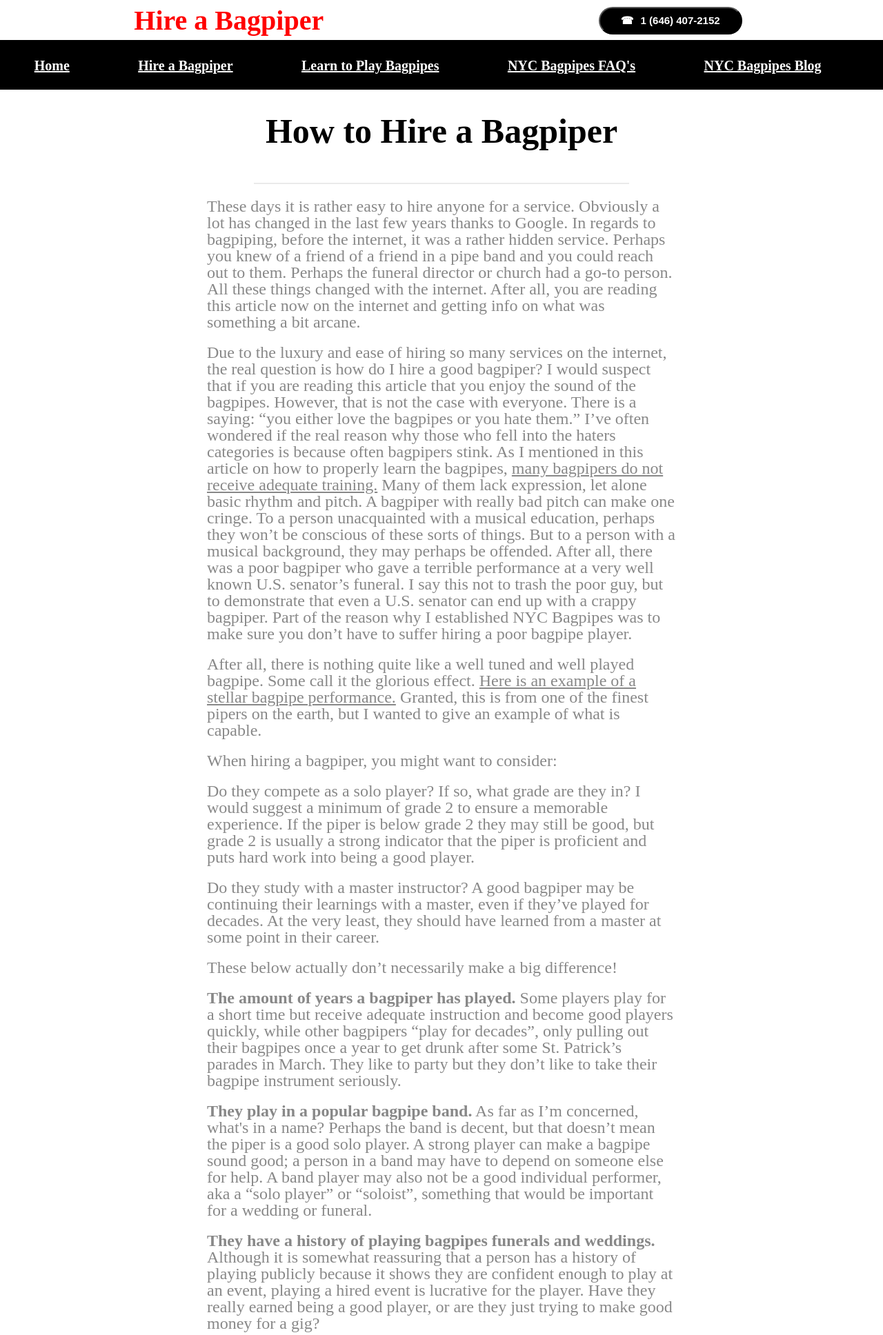
After one commit to CristopherMRodriguez/nycbagpipes-php, a PHP site: page /bagpipe-blog/how-to-hire-a-bagpiper.php in a window 1280 px wide. The commit adds this page. Shown: the top 1936 px of the page at 69% size. Run offline with PHP 8.4, Linux system fonts and the light colour scheme; data that the repository does not hold is empty; some web fonts are replaced.

Commit message:
add 2nd blog post

```diff
--- /dev/null
+++ b/bagpipe-blog/how-to-hire-a-bagpiper.php
@@ -0,0 +1,47 @@
+<?php require "../components/head.php"?>
+		<title>How to Hire a Bagpiper - Tips on Hiring a Good Quality Bagpiper</title>
+		<?php $content = "Here	 are tips on how to hire a bagpiper.  The main key is how to hire a good quality bagpiper since that can be within your reach. Don’t hire a bad bagpiper who will make everyone cringe at your important event.";?>
+		<meta name="description" content="<?php echo $content;?>">
+		<meta property="og:description" content="<?php echo $content;?>">
+	</head>
+	<body>
+		<?php require "../components/googleTagBody.php";?>
+		<?php require "../components/call.php";?>
+		<?php require "../components/nav.php";?>
+
+		<section class="blog-post-section">
+			<div class="blog-post-div">
+				<h1 class="section-title blog-post-title">How to Hire a Bagpiper</h1>
+				<!--img src="" alt="How to Learn the Bagpipes"-->
+
+				<div class="section-border"></div>
+
+				<p class="section-p blog-post-p">These days it is rather easy to hire anyone for a service. Obviously a lot has changed in the last few years thanks to Google. In regards to bagpiping, before the internet, it was a rather hidden service. Perhaps you knew of a friend of a friend in a pipe band and you could reach out to them. Perhaps the funeral director or church had a go-to person. All these things changed with the internet. After all, you are reading this article now on the internet and getting info on what was something a bit arcane.</p>
+				<p class="section-p blog-post-p">Due to the luxury and ease of hiring so many services on the internet, the real question is how do I hire a good bagpiper?  I would suspect that if you are reading this article that you enjoy the sound of the bagpipes.  However, that is not the case with everyone. There is a saying: “you either love the bagpipes or you hate them.” I’ve often wondered if the real reason why those who fell into the haters categories is because often bagpipers stink.  As I mentioned in this article on how to properly learn the bagpipes,
+          <a href="https://nycbagpipes.com/bagpipe-blog/learn-to-play-the-bagpipes-blog.php" target="blank">many bagpipers do not receive adequate training.</a>  Many of them lack expression, let alone basic rhythm and pitch. A bagpiper with really bad pitch can make one cringe. To a person unacquainted with a musical education, perhaps they won’t be conscious of these sorts of things. But to a person with a musical background, they may perhaps be offended.  After all, there was a poor bagpiper who gave a terrible performance at a very well known U.S. senator’s funeral. I say this not to trash the poor guy, but to demonstrate that even a U.S. senator can end up with a crappy bagpiper. Part of the reason why I established NYC Bagpipes was to make sure you don’t have to suffer hiring a poor bagpipe player.</p>
+				<p class="section-p blog-post-p">After all, there is nothing quite like a well tuned and well played bagpipe. Some call it the glorious effect.
+        <a href="https://www.youtube.com/watch?t=1223&v=xVAVE5i_10Q&feature=youtu.be" target="blank">Here is an example of a stellar bagpipe performance.</a>  Granted, this is from one of the finest pipers on the earth, but I wanted to give an example of what is capable.</p>
+				<p class="section-p blog-post-p">When hiring a bagpiper, you might want to consider:</p>
+				<p class="section-p blog-post-p">Do they compete as a solo player? If so, what grade are they in? I would suggest a minimum of grade 2 to ensure a memorable experience.  If the piper is below grade 2 they may still be good, but grade 2 is usually a strong indicator that the piper is proficient and puts hard work into being a good player.</p>
+				<p class="section-p blog-post-p">Do they study with a master instructor?  A good bagpiper may be continuing their learnings with a master, even if they’ve played for decades. At the very least, they should have learned from a master at some point in their career.</p>
+				<p class="section-p blog-post-p">These below actually don’t necessarily make a big difference!</p>
+				<p class="section-p blog-post-p"><span class="bold">The amount of years a bagpiper has played.</span> Some players play for a short time but receive adequate instruction and become good players quickly, while other bagpipers “play for decades”, only pulling out their bagpipes once a year to get drunk after some St. Patrick’s parades in March. They like to party but they don’t like to take their bagpipe instrument seriously.</p>
+				<p class="section-p blog-post-p"><span class="bold">They play in a popular bagpipe band.</span> As far as I’m concerned, what's in a name?  Perhaps the band is decent, but that doesn’t mean the piper is a good solo player. A strong player can make a bagpipe sound good; a person in a band may have to depend on someone else for help. A band player may also not be a good individual performer, aka a “solo player” or “soloist”, something that would be important for a wedding or funeral.</p>
+				<p class="section-p blog-post-p"><span class="bold">They have a history of playing bagpipes funerals and weddings.</span> Although it is somewhat reassuring that a person has a history of playing publicly because it shows they are confident enough to play at an event, playing a hired event is lucrative for the player. Have they really earned being a good player, or are they just trying to make good money for a gig?</p>
+				<p class="section-p blog-post-p">These are just a few things to look out for. You can always ask for a sample from the bagpiper player, which they ought to be able to provide in this modern day of technological ease.</p>
+				<p class="section-p blog-post-p">After you have decided to hire a particular bagpipe player, the rest is usually pretty straight forward. The bagpiper may request a deposit. NYC Bagpipes does so because sometimes people will want to book for the same time slot. Putting a deposit down ensures that the person hiring is serious about their intentions.</p>
+				<p class="section-p blog-post-p">I also strongly suggest a short phone call to the bagpiper. A short 5 minute phone call usually irons out all the details rather than having to email back and forth.</p>
+				<p class="section-p blog-post-p">On the day of the event, the piper should be there early to ensure a good performance. After the performance is over, you can pay them the balance due, usually via cash or PayPal or Venmo.</p>
+				<p class="section-p blog-post-p">I hope this article helps to demonstrate some tips on hiring a good bagpiper, since not all bagpipers are created equally and not all take the craft with the same degree of seriousness. Here at NYC Bagpipes we do!</p>
+
+
+				<div class="section-border"></div>
+				<p class="section-p questions">Have any questions? Shoot me an <a href="mailto: nycbagpipes@gmail.com">email</a>.</p>
+
+			</div>
+		</section>
+
+		<?php require "../components/footer.php";?>
+		<script src="../script.js"></script>
+	</body>
+</html>
--- a/bagpipe-blog/index.php
+++ b/bagpipe-blog/index.php
@@ -23,7 +23,8 @@
 		<section class="blog-link-section">
 			<div class="blog-links">
 				<ul>
-					<li><a class="section-title" href="./bagpipe-blog/learn-to-play-the-bagpipes-blog.php">How to Learn the Bagpipes (the right way)</a></li>
+					<li class="blog-link"><a class="section-title" href="./how-to-hire-a-bagpiper.php">How to Hire a Bagpiper</a></li>
+					<li class="blog-link"><a class="section-title" href="./learn-to-play-the-bagpipes-blog.php">How to Learn the Bagpipes (the right way)</a></li>
 				</ul>
 			</div>
 		</section>
--- a/bagpipe-blog/learn-to-play-the-bagpipes-blog.php
+++ b/bagpipe-blog/learn-to-play-the-bagpipes-blog.php
@@ -81,7 +81,7 @@
 				<p class="section-p blog-post-p">They say you don’t know anything until you can teach it. When a student asks a question, an instructor’s knowledge is put to the test. Perhaps one day your knowledge will be put to the test too.</p>
 
 				<div class="section-border"></div>
-				<p class="section-p blog-post-p">Happy Piping.  Have any questions? Shoot me an <a href="mailto: nycbagpipes@gmail.com">email</a>.</p>
+				<p class="section-p questions">Happy Piping.  Have any questions? Shoot me an <a href="mailto: nycbagpipes@gmail.com">email</a>.</p>
 
 			</div>
 		</section>
--- a/bagpipe-faq/hire-a-bagpiper/index.php
+++ b/bagpipe-faq/hire-a-bagpiper/index.php
@@ -16,7 +16,7 @@
 					Below is a list of commonly asked questions about hiring a bagpiper.
 				</p>
 				<p class="section-p">
-					Coming soon.
+					Coming soon!
 				</p>
 			</div>
 		</section>
--- a/bagpipe-faq/index.php
+++ b/bagpipe-faq/index.php
@@ -36,7 +36,7 @@
 				<h1 class="section-title">Learning Bagpipes FAQ's</h1>
 				<a class="landing-page-button-a" href="<?php echo "/bagpipe-faq/learn-to-play-bagpipes";?>">
 					<button class="landing-page-button">
-						<h2 class="section-subtitle">Online Bagpipe Lessons Info</h2>
+						<h2 class="section-subtitle">How to Learn Bagpipes Info</h2>
 					</button>
 				</a>
 				<p class="section-p">Learn more about commonly asked questions about learning how to play the bagpipes</p>
--- a/bagpipe-faq/learn-to-play-bagpipes/index.php
+++ b/bagpipe-faq/learn-to-play-bagpipes/index.php
@@ -23,7 +23,7 @@
 		<section class="blog-link-section">
 			<div class="blog-links">
 				<ul>
-					<li><a class="section-title" href="../../bagpipe-blog/learn-to-play-the-bagpipes-blog.php">How to Learn the Bagpipes (the right way)</a></li>
+					<li class="blog-link"><a class="section-title" href="../../bagpipe-blog/learn-to-play-the-bagpipes-blog.php">How to Learn the Bagpipes (the right way)</a></li>
 				</ul>
 			</div>
 		</section>
--- a/index.php
+++ b/index.php
@@ -69,6 +69,7 @@
 						<h3 class="section-subtitle">Click here to read the blog.</h3>
 					</button>
 				</a>
+				<a class="home-blog-links" href="./bagpipe-blog/how-to-hire-a-bagpiper.php">How to Hire a Bagpiper</a>
 				<a class="home-blog-links" href="./bagpipe-blog/learn-to-play-the-bagpipes-blog.php">How to Learn the Bagpipes (the right way)</a>
 			</div>
 			<a class="pic-anchor"  class="button" href="<?php echo "/bagpipe-blog";?>">
--- a/styles.css
+++ b/styles.css
@@ -491,6 +491,19 @@ p {
 	text-align: left;
 }
 
+.blog-link {
+	text-align: left;
+	margin: 50px;
+}
+
+.bold {
+	font-weight: 900;
+}
+
+.questions {
+	margin: 20px auto;
+}
+
 /*media layout*/
 
 @media (max-width: 500px) {
```
Also changed, not shown: sitemap.xml (+33 -28 lines), 1 other file.
